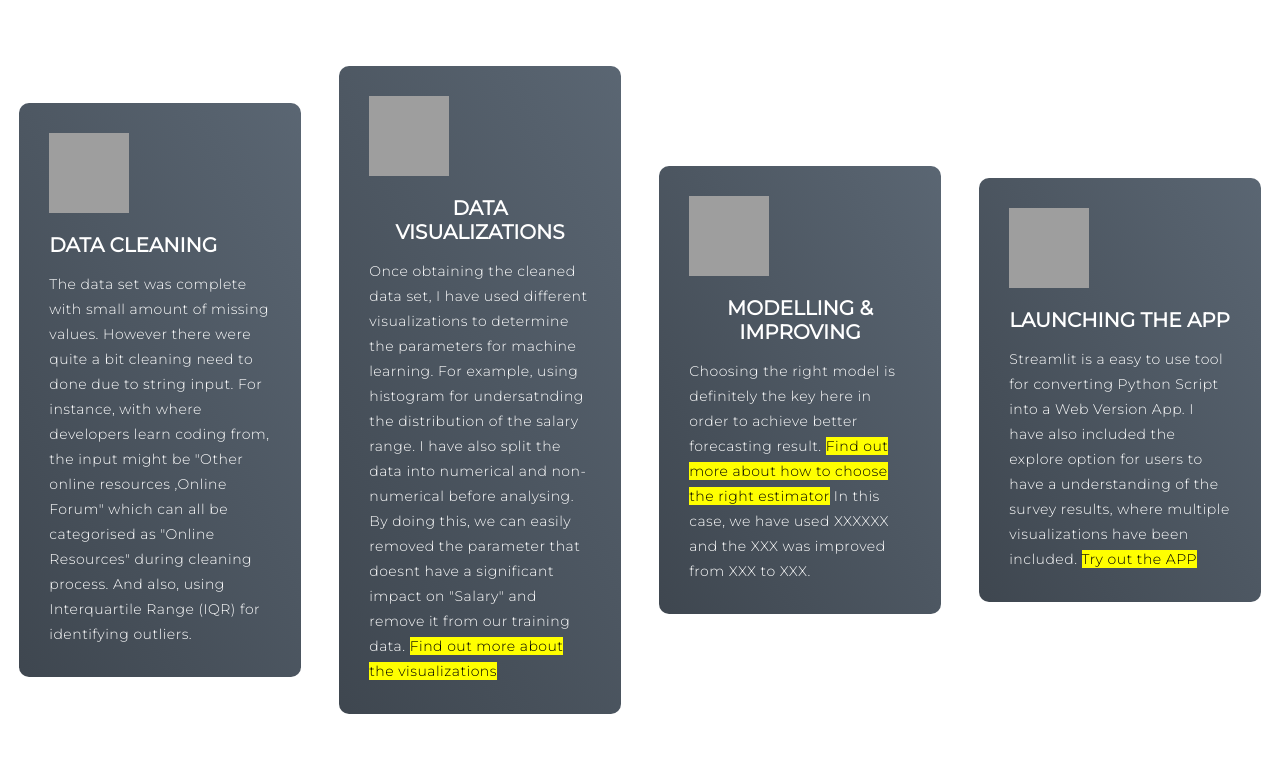
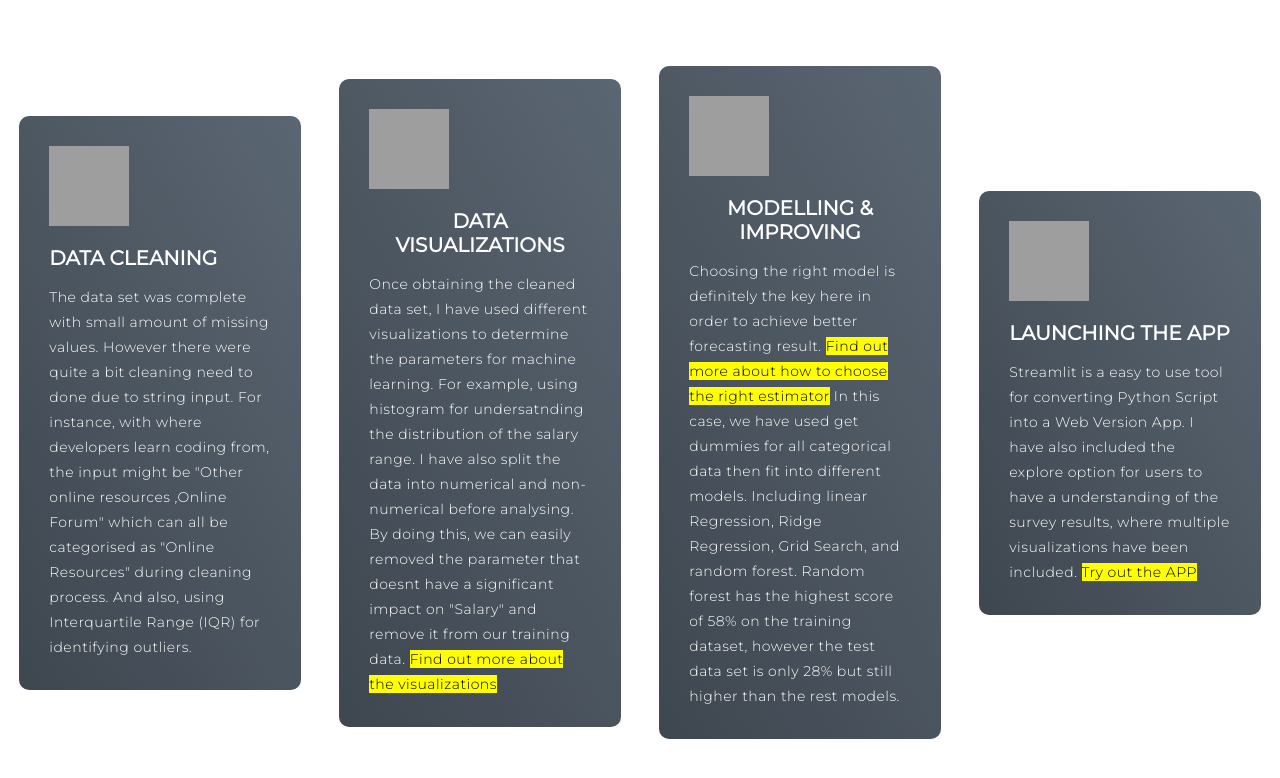
Before and after one commit to SerenaZhaoYanqing/24-Final-Project-Solo-, a plain HTML site: page index.html in a window 1280 px wide. Shown: the part 1111-1889 px from the top of the page. Drawn offline with Linux system fonts and the light colour scheme; grey boxes are pictures that could not be loaded.

Commit message:
analysis

```diff
--- a/index.html
+++ b/index.html
@@ -85,7 +85,8 @@
           <h2>Modelling & Improving</h2>
           <p>Choosing the right model is definitely the key here in order to achieve better forecasting result.
         <a href="https://scikit-learn.org/stable/tutorial/machine_learning_map/index.html"  type="button" ><mark>Find out more about how to choose the right estimator</mark><a>
-        In this case, we have used XXXXXX and the XXX was improved from XXX to XXX.
+        In this case, we have used get dummies for all categorical data then fit into different models.  Including linear Regression, Ridge Regression, Grid Search, and random forest.
+        Random forest has the highest score of 58% on the training dataset, however the test data set is only 28% but still higher than the rest models.
           </p>
         </div>
         <div class="service-item">
```
